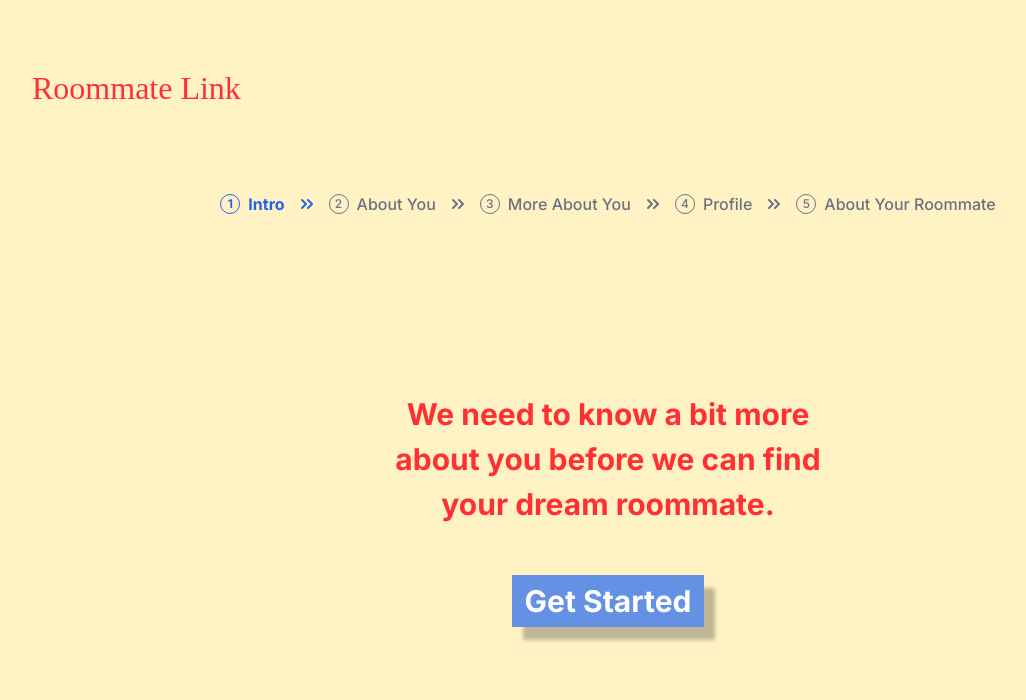
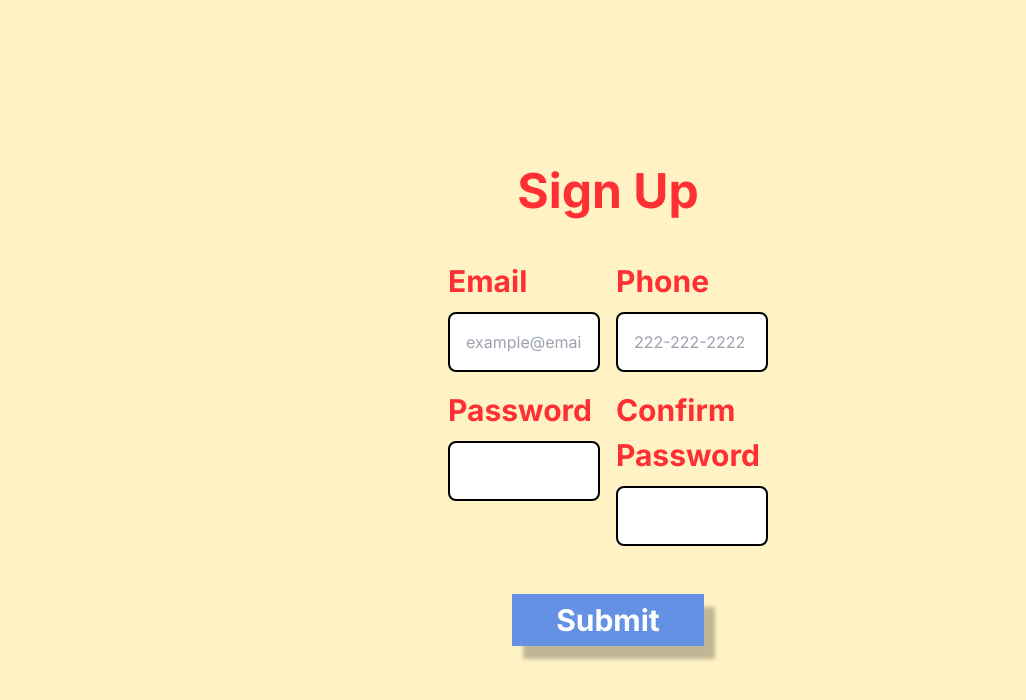
Before and after one commit to Evan-Proulx/RoommateLink-Frontend, a React (Vite) app: page / in a window 1280 px wide. Shown: the top 700 px of the page, without its empty margins (32-1058 px from the left). Built offline with nearby package versions, Linux system fonts and the light colour scheme; a web font is replaced by a local one.

Commit message:
-Added form validation to the login and register components

```diff
--- a/src/App.tsx
+++ b/src/App.tsx
@@ -1,13 +1,15 @@
 import './App.css'
 import Survey from "./Components/Survey/Survey.tsx";
+import Login from "./Components/Login.tsx";
+import Register from "./Components/Register/Register.tsx";
 
 function App() {
 
     return (
         <>
-            <div className={"flex flex-col"}>
-                <Survey/>
-            </div>
+            <div className={""}>
+                <Register/>
+                </div>
         </>
     )
 
--- a/src/Components/Register/Register.tsx
+++ b/src/Components/Register/Register.tsx
@@ -1,71 +1,126 @@
-import React, { useState} from "react";
+import React, {useState} from "react";
 import ShadowButton from "../Shadow-Button.tsx";
-import {register} from "../API/Auth.ts";
+import {registerUser} from "../API/Auth.ts";
 import InputComponent from "../InputComponent.tsx";
+import {SubmitHandler, useForm} from "react-hook-form"
 
+type FormFields = {
+    email: string;
+    phone: string;
+    password: string;
+    confirmPassword: string;
+}
 function Register() {
+    const {register, handleSubmit, formState: {errors, isSubmitting}, setError} = useForm<FormFields>();
+
     const [email, setEmail] = useState("")
     const [phone, setPhone] = useState("")
     const [password, setPassword] = useState("")
     const [confirmPassword, setConfirmPassword] = useState("")
 
-    const handleRegistration = async (event: React.FormEvent) => {
+    const onSubmit: SubmitHandler<FormFields> = async (data, event: React.FormEvent) => {
+        try{
             //this prevents the page from reloading when submitting
             event.preventDefault();
-        await register(email, phone, password, confirmPassword)
+            await registerUser(email, phone, password, confirmPassword)
             //clear the form inputs after successful registration
             setEmail("")
             setPhone("")
             setPassword("")
             setConfirmPassword("")
+        }catch (error){
+            // Display error when api fails
+            setError("password", {
+                message: "Invalid email or password"
+            });
+        }
     }
 
     return (
         <div className={"flex items-center justify-center h-screen bg-primary"}>
-            {/* Main Form Container */}
-            <div className="max-w-3xl mx-auto p-6 mt-8 justify-center">
+            <div className={"w-3/5 xl:w-1/4"}>
                 {/* Sign Up Heading */}
                 <h2 className="header-text text-center mb-8 ">Sign Up</h2>
+
+                <form onSubmit={handleSubmit(onSubmit)} className={" w-full items-center"}>
+                    {/* Email and Phone Inputs */}
+                    <div className="flex flex-col justify-center md:flex-row space-x-4">
                         <div>
-                    {/* Email and Phone Inputs */}
-                    <div className="flex flex-row space-x-4 mb-6">
-                        <InputComponent
-                            label="Email"
-                            type="email"
+                            <label htmlFor="email" className="block mb-2 header2-text">Email</label>
+                            <input type="email"
+                                   {...register<"email">("email", {
+                                       required: "Email is required",
+                                       pattern: /^[\w-\.]+@([\w-]+\.)+[\w-]{2,4}$/,
+                                   })}
+                                   id="email"
                                    value={email}
                                    onChange={(event) => setEmail(event.target.value)}
+                                   className="input-style w-full"
                                    placeholder="example@email.com"
-                        />
-                        <InputComponent
-                            label="Phone"
-                            type="tel"
+                                   autoComplete="on"
+                                   required/>
+                        </div>
+                        <div>
+                            <label htmlFor="tel" className="block mb-2 header2-text">Phone</label>
+                            <input type="tel"
+                                   {...register<"phone">("phone", {
+                                       required: "Phone is required",
+                                       minLength: {value: 10, message: "Please input a valid phone number"}
+                                   })}
+                                   id="tel"
                                    value={phone}
                                    onChange={(event) => setPhone(event.target.value)}
+                                   className={"input-style w-full"}
                                    placeholder="222-222-2222"
-                        />
+                                   autoComplete="on"
+                                   required/>
+                        </div>
                     </div>
 
                     {/* Password Fields */}
-                    <div className="flex flex-row space-x-4 max-w-3xl mx-auto mt-4">
-                        <InputComponent
-                            label="Password"
-                            type="password"
+                    <div className="flex flex-col justify-center md:flex-row space-x-4">
+                        <div>
+                            <label className="block mb-2 mt-4 header2-text inter">Password</label>
+                            <input type={"password"}
+                                   {...register<"password">("password", {
+                                       required: "Password is required",
+                                       minLength: {value: 8, message: "Password must have at least 8 characters"}
+                                   })}
                                    value={password}
                                    onChange={(event) => setPassword(event.target.value)}
-                        />
-                        <InputComponent
-                            label="Confirm Password"
-                            type="password"
+                                   className="input-style"
+                                   required/>
+                        </div>
+                        <div>
+                            <label className="block mb-2 mt-4 header2-text inter">Confirm Password</label>
+                            <input type={"password"}
+                                   {...register<"confirmPassword">("confirmPassword", {
+                                       required: "Password is required",
+                                       validate: (value) => value === password || "Passwords do not match"
+                                   })}
                                    value={confirmPassword}
                                    onChange={(event) => setConfirmPassword(event.target.value)}
-                        />
+                                   className="input-style"
+                                   required/>
                         </div>
+                    </div>
+
+                    {/*Error messages*/}
+                    {errors.email &&
+                        <div className={"text-xl font-bold text-red-500 text-center"}>{errors.email.message}</div>}
+                    {errors.phone &&
+                        <div className={"text-xl font-bold text-red-500 text-center"}>{errors.phone.message}</div>}
+                    {errors.password &&
+                        <div className={"text-xl font-bold text-red-500 text-center"}>{errors.password.message}</div>}
+                    {errors.confirmPassword &&
+                        <div className={"text-xl font-bold text-red-500 text-center"}>{errors.confirmPassword.message}</div>}
 
                     {/* Sign Up Button */}
                     <div className={"flex justify-center"}>
-                    <ShadowButton value={"Sign Up"} onClick={ () => handleRegistration}/>
+                        <ShadowButton disabled={isSubmitting} type="submit"
+                                      value={isSubmitting ? "Logging in..." : "Submit"}/>
                     </div>
-            </div>
+                </form>
             </div>
         </div>
     )
--- a/src/components/Login.tsx
+++ b/src/components/Login.tsx
@@ -1,62 +1,70 @@
 import React, {useState} from 'react';
 import ShadowButton from "./Shadow-Button.tsx";
-import {auth} from "./API/Auth.ts";
+import {authenticateUser} from "./API/Auth.ts";
 import {SubmitHandler, useForm} from "react-hook-form"
+import {FontAwesomeIcon} from "@fortawesome/react-fontawesome";
 
 type FormFields = {
     email: string;
     password: string;
 }
 const Login = () => {
-    const { register, handleSubmit, formState: {errors} } = useForm<FormFields>();
+    const { register, handleSubmit, formState: {errors, isSubmitting}, setError } = useForm<FormFields>();
 
     const [email, setEmail] = useState("")
     const [password, setPassword] = useState("")
     const [showPassword, setShowPassword] = useState(false);
 
-    const handleLogin = async (event: React.FormEvent) => {
-        //this prevents the page from reloading when submitting
-        event.preventDefault();
-        await auth(email, password)
-        //clear the form inputs after successful registration
-        setEmail("")
-        setPassword("")
-    }
 
-    const onSubmit: SubmitHandler<FormFields> = (data) => {
+    // Handle form submission and validation
+    const onSubmit: SubmitHandler<FormFields> = async (data, event: React.FormEvent) => {
+        try{
+            //this prevents the page from reloading when submitting
+            event.preventDefault();
+            await authenticateUser(email, password)
+            //clear the form inputs after successful registration
+            setEmail("")
+            setPassword("")
+        }catch (error){
+            // Display error when api fails
+            setError("password", {
+                message: "Invalid email or password"
+            });
+        }
         console.log(data);
     }
 
     return (
         <div className={"flex items-center justify-center h-screen bg-primary"}>
-            <div className={"content-center w-2/5 xl:w-1/4"}>
+            <div className={"content-center w-3/5 md:w-2/5 xl:w-1/4"}>
+
                 <form onSubmit={handleSubmit(onSubmit)}>
                     <h2 className={"header-text text-center mb-8 "}>Login</h2>
                     <div>
 
                         {/*Email input*/}
-                        <label className="block mb-2 header2-text inter">Email</label>
+                        <label htmlFor="email" className="block mb-2 header2-text inter">Email</label>
                         <input type="email"
-                               {...register("email", {
+                               {...register<"email">("email", {
                                    required: "Email is required",
                                    pattern: /^[\w-\.]+@([\w-]+\.)+[\w-]{2,4}$/,
                                })}
-                               id="first_name"
-                               value={email}
-                               onChange={(event) => setEmail(event.target.value)}
+                               id="email"
                                className="input-style"
                                placeholder="example@email.com"
+                               autoComplete="on"
                                required/>
-                        {errors.password && <div className={"text-red-600"}>{errors.password.message}</div>}
 
                         {/*Password Input with password visibility toggle*/}
-                        <label className="block mb-2 mt-4 header2-text inter">Password</label>
+                        <label htmlFor="password" className="block mb-2 mt-4 header2-text inter">Password</label>
                         <div className="relative">
                             <input type={showPassword ? "text" : "password"}
-                                   {...register("password", {required: "Password is required", minLength: 8})}
-                                   value={password}
-                                   onChange={(event) => setPassword(event.target.value)}
+                                   {...register<"password">("password", {
+                                       required: "Password is required",
+                                       minLength: {value: 8, message: "Password must have at least 8 characters"}})}
+                                   id="password"
                                    className="input-style"
+                                   autoComplete="on"
                                    required/>
                             {/*<button onClick={() => setShowPassword((prev) => !prev)}*/}
                             {/*        className="absolute end-0.5 bottom-2.5 text-sm px-4 py-1 hover:cursor-pointer">*/}
@@ -64,15 +72,20 @@ const Login = () => {
                             {/*</button>*/}
                         </div>
 
+                        {/*email error message*/}
+                        {errors.email && <div className={"text-xl font-bold text-red-500"}>{errors.email.message}</div>}
+                        {/*Password error message*/}
+                        {errors.password && <div className={"text-xl font-bold text-red-500"}>{errors.password.message}</div>}
 
                         {/*Other options*/}
                         <div className={"flex place-content-between text-sm font-medium"}>
                             <p>New User? <a className={"text-blue-500 hover:underline"}>Sign Up</a></p>
                             <p><a href="" className={"text-blue-500 hover:underline"}>Forgot Password?</a></p>
                         </div>
+
                         {/*Submit button*/}
                         <div className={"flex flex-col items-center"}>
-                            <ShadowButton value={"Login"} onClick={() => handleLogin}/>
+                            <ShadowButton disabled={isSubmitting} type="submit" value={isSubmitting ? "Logging in..." : "Submit"}/>
                         </div>
                     </div>
                 </form>
```
Also changed, not shown: src/Components/API/Auth.ts (+4 -4 lines). Lines whose indentation alone changed are shown as unchanged.
